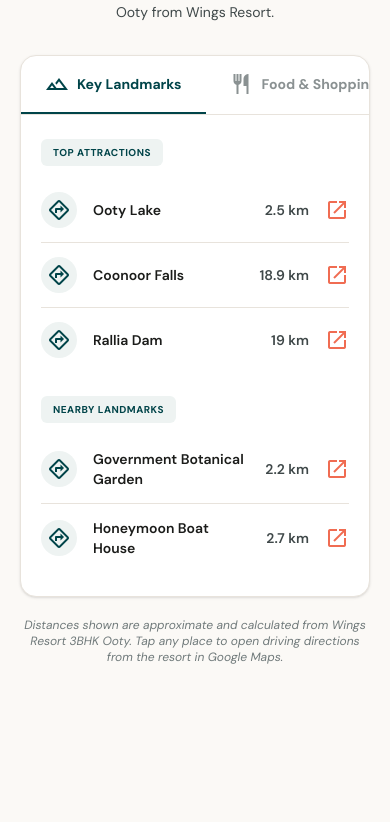
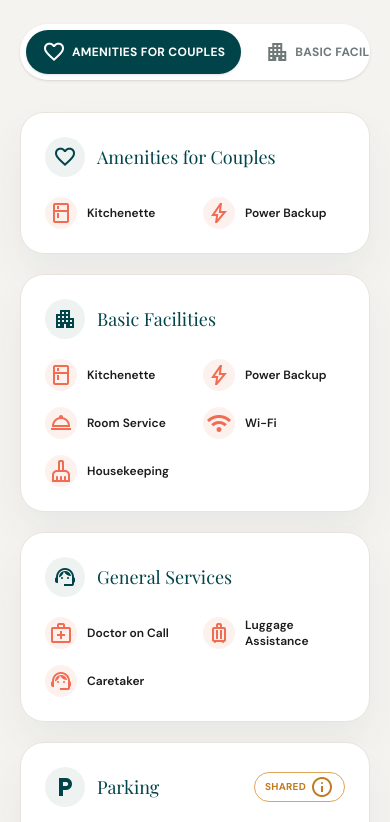
Before and after one commit to Rajeshkumar-G-FSD/wingsresortDemo-main, a React (Vite) app: page / in a window 390 px wide. Shown: the part 8482-9304 px from the top of the page. Built offline with nearby package versions, Linux system fonts and the light colour scheme; a web font is replaced by a local one.

Commit message:
modified design for  facilties

```diff
--- a/src/App.tsx
+++ b/src/App.tsx
@@ -141,9 +141,6 @@ export function App() {
 
             <PropertyDetails />
 
-            {/* Contact Wings Resort */}
-            <ContactSection />
-
             {/* About The Villa */}
             <AboutVillaSection />
 
@@ -166,6 +163,9 @@ export function App() {
 
             {/* Testimonials Quote Slider */}
             <TestimonialsSection />
+
+            {/* Contact Wings Resort */}
+            <ContactSection />
 
             {/* Coral Banner CTA */}
             <ConsultationCTA onOpenBooking={handleOpenConsultation} />
--- a/src/components/VillaAmenitiesSection.tsx
+++ b/src/components/VillaAmenitiesSection.tsx
@@ -10,6 +10,7 @@ interface AmenityGroup {
   id: string;
   tabLabel: string;
   heading: string;
+  icon: string;
   badge?: string;
   items: AmenityItem[];
 }
@@ -19,6 +20,7 @@ const AMENITY_GROUPS: AmenityGroup[] = [
     id: 'couples',
     tabLabel: 'Amenities for Couples',
     heading: 'Amenities for Couples',
+    icon: 'favorite',
     items: [
       { icon: 'kitchen', label: 'Kitchenette', available: true },
       { icon: 'bolt', label: 'Power Backup', available: true },
@@ -28,6 +30,7 @@ const AMENITY_GROUPS: AmenityGroup[] = [
     id: 'basic-facilities',
     tabLabel: 'Basic Facilities',
     heading: 'Basic Facilities',
+    icon: 'apartment',
     items: [
       { icon: 'kitchen', label: 'Kitchenette', available: true },
       { icon: 'bolt', label: 'Power Backup', available: true },
@@ -40,6 +43,7 @@ const AMENITY_GROUPS: AmenityGroup[] = [
     id: 'general-services',
     tabLabel: 'General Services',
     heading: 'General Services',
+    icon: 'support_agent',
     items: [
       { icon: 'medical_services', label: 'Doctor on Call', available: true },
       { icon: 'luggage', label: 'Luggage Assistance', available: true },
@@ -50,6 +54,7 @@ const AMENITY_GROUPS: AmenityGroup[] = [
     id: 'parking',
     tabLabel: 'Parking',
     heading: 'Parking',
+    icon: 'local_parking',
     badge: 'Shared',
     items: [{ icon: 'local_parking', label: 'Onsite Parking is available', available: true }],
   },
@@ -57,6 +62,7 @@ const AMENITY_GROUPS: AmenityGroup[] = [
     id: 'room-amenities',
     tabLabel: 'Room Amenities',
     heading: 'Room Amenities',
+    icon: 'bed',
     items: [
       { icon: 'desk', label: 'Work Desk', available: true },
       { icon: 'chair', label: 'Seating Area', available: true },
@@ -68,6 +74,7 @@ const AMENITY_GROUPS: AmenityGroup[] = [
     id: 'safety-security',
     tabLabel: 'Safety and Security',
     heading: 'Safety and Security',
+    icon: 'shield',
     items: [
       { icon: 'videocam', label: 'CCTV', available: true },
       { icon: 'fire_extinguisher', label: 'Fire Extinguishers', available: false },
@@ -77,6 +84,7 @@ const AMENITY_GROUPS: AmenityGroup[] = [
     id: 'bathroom',
     tabLabel: 'Bathroom',
     heading: 'Bathroom',
+    icon: 'bathtub',
     items: [
       { icon: 'water_heater', label: 'Geyser/Water Heater', available: true },
       { icon: 'wc', label: 'Western Toilet Seat', available: true },
@@ -90,20 +98,19 @@ export const VillaAmenitiesSection: React.FC = () => {
 
   const handleTabClick = (id: string) => {
     setActiveId(id);
-    sectionRefs.current[id]?.scrollIntoView({ behavior: 'smooth', block: 'start' });
+    sectionRefs.current[id]?.scrollIntoView({ behavior: 'smooth', block: 'center' });
   };
 
   return (
     <section id="villa-amenities" className="bg-[#f5f3f0] px-5 py-16 md:px-12 md:py-20 border-y border-[#e4e2df]/60">
-      <div className="mx-auto max-w-[1000px]">
-        <div className="mb-8 text-center">
+      <div className="mx-auto max-w-[1280px]">
+        <div className="mb-10 text-center">
           <p className="mb-2 text-[10px] font-bold uppercase tracking-[.2em] text-[#f06c52]">What's included</p>
           <h2 className="font-headline text-3xl text-[#004449] sm:text-4xl">Amenities at Wings Resort 3BHK Ooty</h2>
         </div>
 
-        <div className="overflow-hidden rounded-2xl border border-[#e8e3dc] bg-white shadow-sm">
-          {/* Quick-jump tab bar */}
-          <div className="no-scrollbar flex overflow-x-auto border-b border-[#e8e3dc]">
+        {/* Quick-jump pill tab bar */}
+        <div className="no-scrollbar mb-8 flex justify-start gap-2 overflow-x-auto rounded-full bg-white p-1.5 shadow-sm sm:justify-center">
           {AMENITY_GROUPS.map((group) => {
             const isActive = group.id === activeId;
             return (
@@ -112,43 +119,51 @@ export const VillaAmenitiesSection: React.FC = () => {
                 type="button"
                 onClick={() => handleTabClick(group.id)}
                 aria-current={isActive}
-                  className={`shrink-0 whitespace-nowrap border-b-2 px-5 py-4 text-xs font-bold uppercase tracking-wide transition-colors ${
-                    isActive ? 'border-[#004449] text-[#004449]' : 'border-transparent text-[#8a9192] hover:text-[#004449]'
+                className={`flex shrink-0 items-center gap-1.5 whitespace-nowrap rounded-full px-4 py-2.5 text-xs font-bold uppercase tracking-wide transition-colors ${
+                  isActive ? 'bg-[#004449] text-white shadow' : 'text-[#6f797a] hover:bg-[#eef3f2] hover:text-[#004449]'
                 }`}
               >
+                <span className="material-symbols-outlined text-sm">{group.icon}</span>
                 {group.tabLabel}
               </button>
             );
           })}
         </div>
 
-          {/* Stacked amenity groups */}
-          <div className="divide-y divide-[#e8e3dc] px-5 py-2 sm:px-8">
+        {/* Category card grid */}
+        <div className="grid grid-cols-1 gap-5 sm:grid-cols-2 lg:grid-cols-3">
           {AMENITY_GROUPS.map((group) => (
             <div
               key={group.id}
               ref={(el) => { sectionRefs.current[group.id] = el; }}
-                className="scroll-mt-24 py-6"
+              className="hover-lift scroll-mt-28 rounded-3xl border border-[#e8e3dc] bg-white p-6 soft-shadow"
             >
-                <div className="mb-4 flex items-center gap-3">
+              <div className="mb-5 flex items-center gap-3">
+                <span className="flex h-10 w-10 shrink-0 items-center justify-center rounded-full bg-[#eef3f2] text-[#004449]">
+                  <span className="material-symbols-outlined text-lg">{group.icon}</span>
+                </span>
                 <h3 className="font-headline text-lg text-[#004449]">{group.heading}</h3>
                 {group.badge && (
-                    <span className="inline-flex items-center gap-1 rounded-full border border-[#e0a458] px-2.5 py-0.5 text-[10px] font-bold uppercase tracking-wide text-[#c17a1f]">
+                  <span className="ml-auto inline-flex shrink-0 items-center gap-1 rounded-full border border-[#e0a458] px-2.5 py-0.5 text-[10px] font-bold uppercase tracking-wide text-[#c17a1f]">
                     {group.badge}
                     <span className="material-symbols-outlined text-xs">info</span>
                   </span>
                 )}
               </div>
-                <div className="grid grid-cols-2 gap-x-6 gap-y-4 sm:grid-cols-3">
+              <div className="grid grid-cols-2 gap-x-4 gap-y-4">
                 {group.items.map((item) => (
                   <div
                     key={item.label}
-                      className={`flex items-center gap-2.5 text-sm ${
+                    className={`flex items-center gap-2.5 text-xs font-semibold ${
                       item.available ? 'text-[#1b1c1a]' : 'text-[#a7ada9] line-through'
                     }`}
                   >
-                      <span className={`material-symbols-outlined text-lg ${item.available ? 'text-[#004449]' : 'text-[#c9c2b7]'}`}>
-                        {item.icon}
+                    <span
+                      className={`flex h-8 w-8 shrink-0 items-center justify-center rounded-full ${
+                        item.available ? 'bg-[#fdf1ee] text-[#f06c52]' : 'bg-[#f5f3f0] text-[#c9c2b7]'
+                      }`}
+                    >
+                      <span className="material-symbols-outlined text-base">{item.icon}</span>
                     </span>
                     {item.label}
                   </div>
@@ -157,8 +172,8 @@ export const VillaAmenitiesSection: React.FC = () => {
             </div>
           ))}
         </div>
-        </div>
-        <p className="mt-5 text-center text-xs italic text-[#6f797a]">
+
+        <p className="mt-6 text-center text-xs italic text-[#6f797a]">
           Struck-through amenities are not offered at this property.
         </p>
       </div>
```
Also changed, not shown: src/components/HouseRulesSection.tsx (+27 -13 lines). Lines whose indentation alone changed are shown as unchanged.
